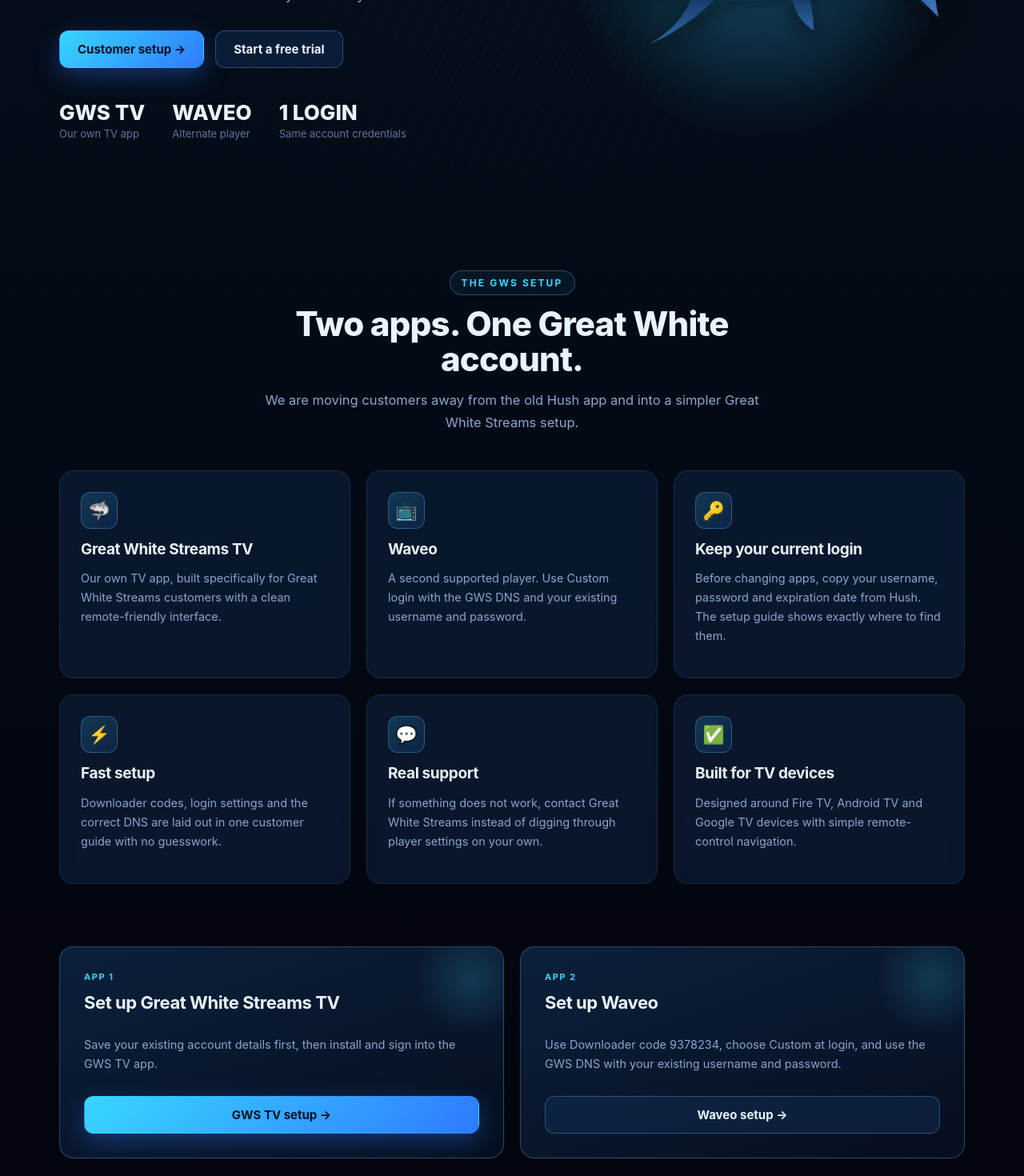
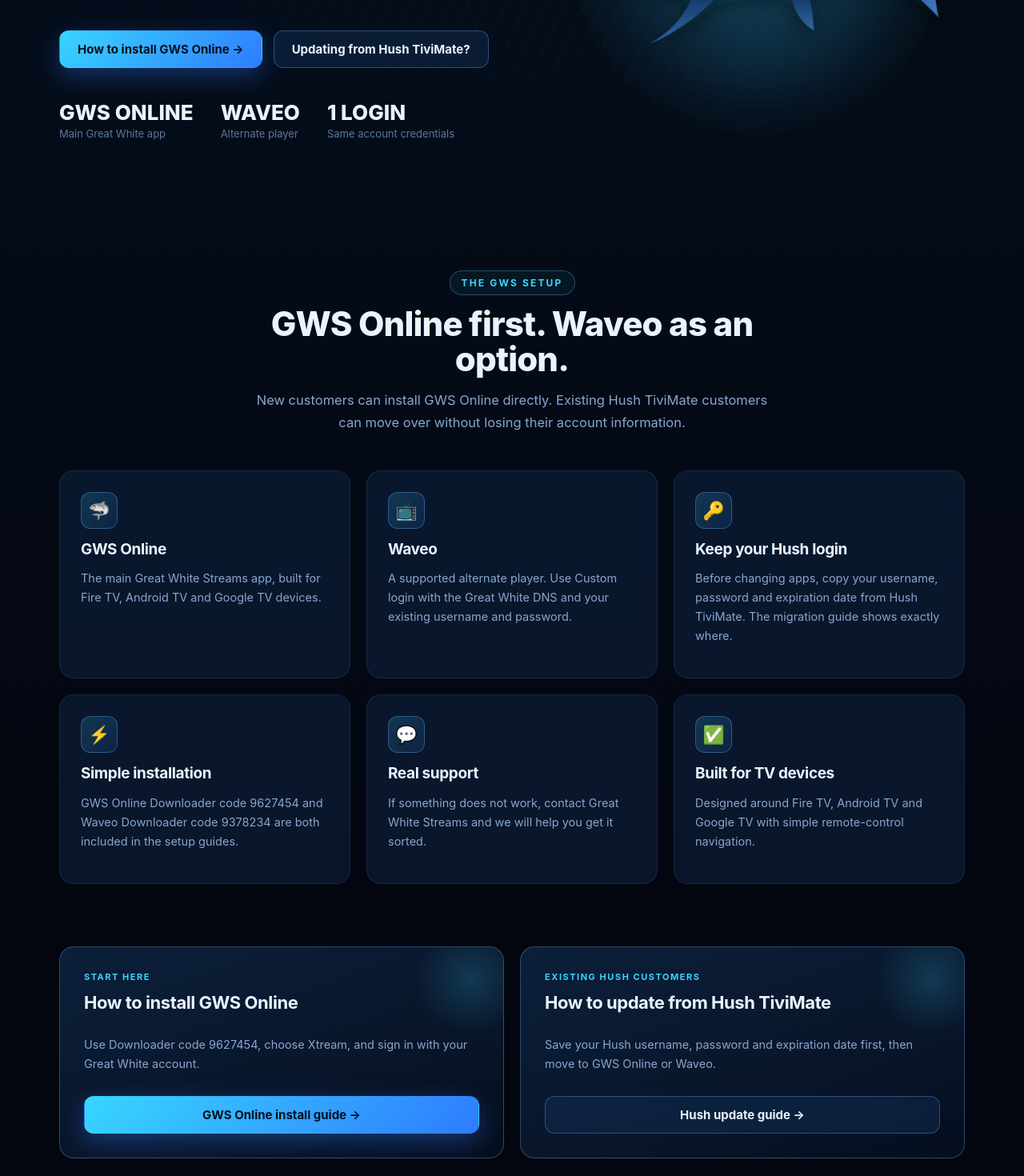
Before and after one commit to boberthegr8/greatwhiteworking, a Next.js app in the folder gws-site/: page / in a window 1280 px wide. Shown: the part 480-1950 px from the top of the page at 80% size. Built offline with nearby package versions, Linux system fonts and the light colour scheme; no server answers.

Commit message:
Make GWS Online installation the primary website path

```diff
--- a/gws-site/app/page.jsx
+++ b/gws-site/app/page.jsx
@@ -22,21 +22,21 @@
             </h1>
             <p className="hero-sub">
               Great White Streams gives members a cleaner way to watch on Fire TV,
-              Android TV and Google TV. Use our GWS TV app or Waveo with the same
-              account you already have.
+              Android TV and Google TV. Install GWS Online or use Waveo with the same
+              Great White account.
             </p>
             <div className="hero-cta">
-              <Link href="/install" className="btn btn-primary">
-                Customer setup →
+              <Link href="/gws-online" className="btn btn-primary">
+                How to install GWS Online →
               </Link>
-              <Link href="#trial" className="btn btn-ghost">
-                Start a free trial
+              <Link href="/hush-update" className="btn btn-ghost">
+                Updating from Hush TiviMate?
               </Link>
             </div>
             <div className="hero-stats">
               <div className="stat">
-                <strong>GWS TV</strong>
-                <span>Our own TV app</span>
+                <strong>GWS ONLINE</strong>
+                <span>Main Great White app</span>
               </div>
               <div className="stat">
                 <strong>WAVEO</strong>
@@ -58,59 +58,59 @@
         <div className="container">
           <div className="section-head">
             <span className="eyebrow">The GWS setup</span>
-            <h2>Two apps. One Great White account.</h2>
+            <h2>GWS Online first. Waveo as an option.</h2>
             <p>
-              We are moving customers away from the old Hush app and into a simpler
-              Great White Streams setup.
+              New customers can install GWS Online directly. Existing Hush TiviMate
+              customers can move over without losing their account information.
             </p>
           </div>
 
           <div className="grid grid-3">
             <div className="card">
               <div className="ico">🦈</div>
-              <h3>Great White Streams TV</h3>
+              <h3>GWS Online</h3>
               <p>
-                Our own TV app, built specifically for Great White Streams customers
-                with a clean remote-friendly interface.
+                The main Great White Streams app, built for Fire TV, Android TV and
+                Google TV devices.
               </p>
             </div>
             <div className="card">
               <div className="ico">📺</div>
               <h3>Waveo</h3>
               <p>
-                A second supported player. Use Custom login with the GWS DNS and your
-                existing username and password.
+                A supported alternate player. Use Custom login with the Great White
+                DNS and your existing username and password.
               </p>
             </div>
             <div className="card">
               <div className="ico">🔑</div>
-              <h3>Keep your current login</h3>
+              <h3>Keep your Hush login</h3>
               <p>
                 Before changing apps, copy your username, password and expiration
-                date from Hush. The setup guide shows exactly where to find them.
+                date from Hush TiviMate. The migration guide shows exactly where.
               </p>
             </div>
             <div className="card">
               <div className="ico">⚡</div>
-              <h3>Fast setup</h3>
+              <h3>Simple installation</h3>
               <p>
-                Downloader codes, login settings and the correct DNS are laid out in
-                one customer guide with no guesswork.
+                GWS Online Downloader code 9627454 and Waveo Downloader code 9378234
+                are both included in the setup guides.
               </p>
             </div>
             <div className="card">
               <div className="ico">💬</div>
               <h3>Real support</h3>
               <p>
-                If something does not work, contact Great White Streams instead of
-                digging through player settings on your own.
+                If something does not work, contact Great White Streams and we will
+                help you get it sorted.
               </p>
             </div>
             <div className="card">
               <div className="ico">✅</div>
               <h3>Built for TV devices</h3>
               <p>
-                Designed around Fire TV, Android TV and Google TV devices with simple
+                Designed around Fire TV, Android TV and Google TV with simple
                 remote-control navigation.
               </p>
             </div>
@@ -122,25 +122,25 @@
         <div className="container">
           <div className="action-tiles">
             <div className="tile">
-              <span className="tag">APP 1</span>
-              <h3>Set up Great White Streams TV</h3>
+              <span className="tag">START HERE</span>
+              <h3>How to install GWS Online</h3>
               <p>
-                Save your existing account details first, then install and sign into
-                the GWS TV app.
+                Use Downloader code 9627454, choose Xtream, and sign in with your
+                Great White account.
               </p>
-              <Link href="/install#gws-tv" className="btn btn-primary">
-                GWS TV setup →
+              <Link href="/gws-online" className="btn btn-primary">
+                GWS Online install guide →
               </Link>
             </div>
             <div className="tile">
-              <span className="tag">APP 2</span>
-              <h3>Set up Waveo</h3>
+              <span className="tag">EXISTING HUSH CUSTOMERS</span>
+              <h3>How to update from Hush TiviMate</h3>
               <p>
-                Use Downloader code 9378234, choose Custom at login, and use the GWS
-                DNS with your existing username and password.
+                Save your Hush username, password and expiration date first, then move
+                to GWS Online or Waveo.
               </p>
-              <Link href="/install#waveo" className="btn btn-ghost">
-                Waveo setup →
+              <Link href="/hush-update" className="btn btn-ghost">
+                Hush update guide →
               </Link>
             </div>
           </div>
@@ -207,10 +207,10 @@
       <section className="section-pad" style={{ paddingTop: 0 }}>
         <div className="container">
           <div className="band">
-            <h2>Already a customer?</h2>
-            <p>Start with the customer setup guide before removing Hush.</p>
-            <Link href="/install" className="btn btn-primary">
-              Open customer setup →
+            <h2>Ready to install?</h2>
+            <p>Start with GWS Online. If you are still using Hush TiviMate, use the migration guide instead.</p>
+            <Link href="/gws-online" className="btn btn-primary">
+              Install GWS Online →
             </Link>
           </div>
         </div>
```
